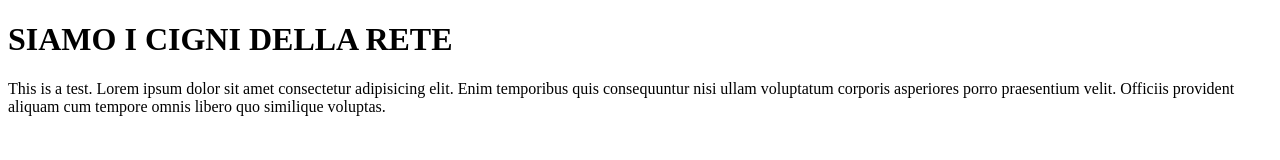
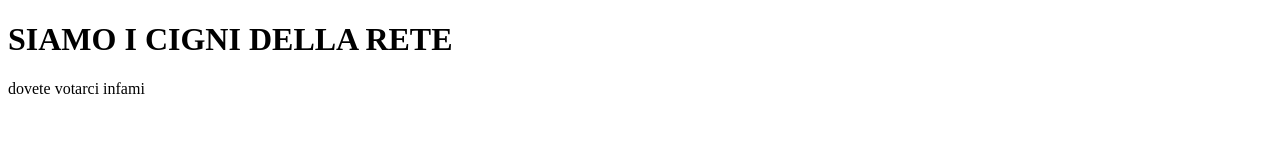
Before and after one commit to ThePixel44/russellunited.github.io, a plain HTML site: page index.html in a window 1280 px wide. Drawn offline with Linux system fonts and the light colour scheme.

Commit message:
Update index.html

```diff
--- a/index.html
+++ b/index.html
@@ -9,7 +9,7 @@
 
     <h1>SIAMO I CIGNI DELLA RETE</h1>
 
-    <p>This is a test. Lorem ipsum dolor sit amet consectetur adipisicing elit. Enim temporibus quis consequuntur nisi ullam voluptatum corporis asperiores porro praesentium velit. Officiis provident aliquam cum tempore omnis libero quo similique voluptas.</p>
+    <p>dovete votarci infami</p>
 
 </body>
 </html>
```
